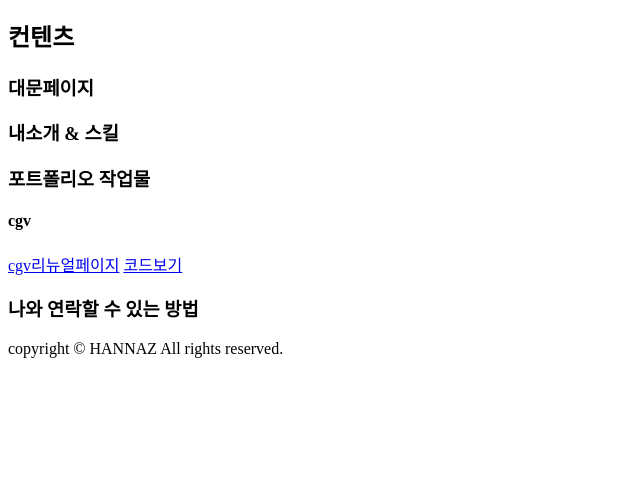
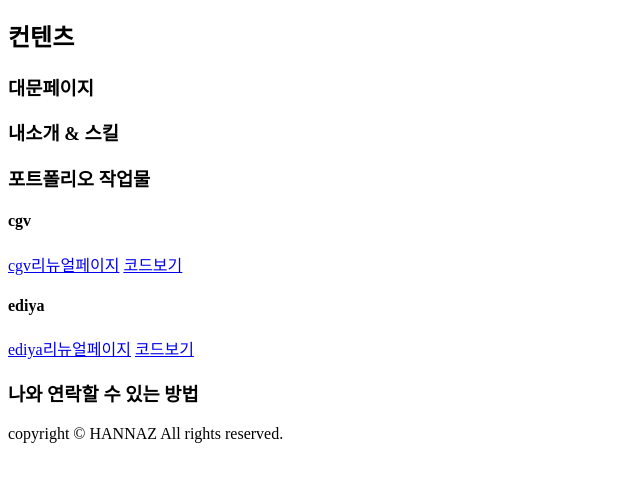
Before and after one commit to hannazclass/hannazclass.github.io, a plain HTML site: page index.html in a window 1280 px wide. Shown: the part 163-644 px from the top of the page, without its empty margins (0-640 px from the left). Drawn offline with Linux system fonts and the light colour scheme.

Commit message:
Update index.html

```diff
--- a/index.html
+++ b/index.html
@@ -33,7 +33,11 @@
             <a href="/cgv">cgv리뉴얼페이지</a>
             <a href="https://github.com/hannazclass/cgv">코드보기</a>
          </div>
-         <div class="portfolio"></div>
+         <div class="portfolio">
+            <h4>ediya</h4>
+            <a href="/ediya">ediya리뉴얼페이지</a>
+            <a href="https://github.com/hannazclass/ediya">코드보기</a>
+         </div>
          <div class="portfolio"></div>
       </article>
       <article id="contact">
```
